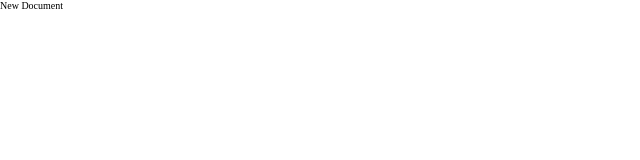
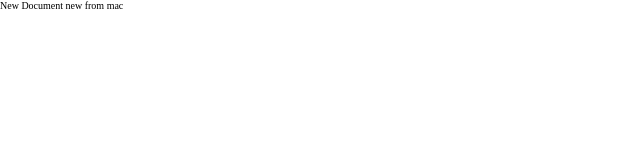
Before and after one commit to idsalmantm/project_01, a website: page index.html in a window 1280 px wide. Shown: the full height of the page, 0-640 px from the left. Drawn offline with nearby package versions, Linux system fonts and the light colour scheme.

Commit message:
change from mac

```diff
--- a/index.html
+++ b/index.html
@@ -19,6 +19,7 @@
     <main>
         <section class="section-body">
             New Document
+            new from mac
         </section>
     </main>
     <script src="dist/bundle.js"></script>
```
